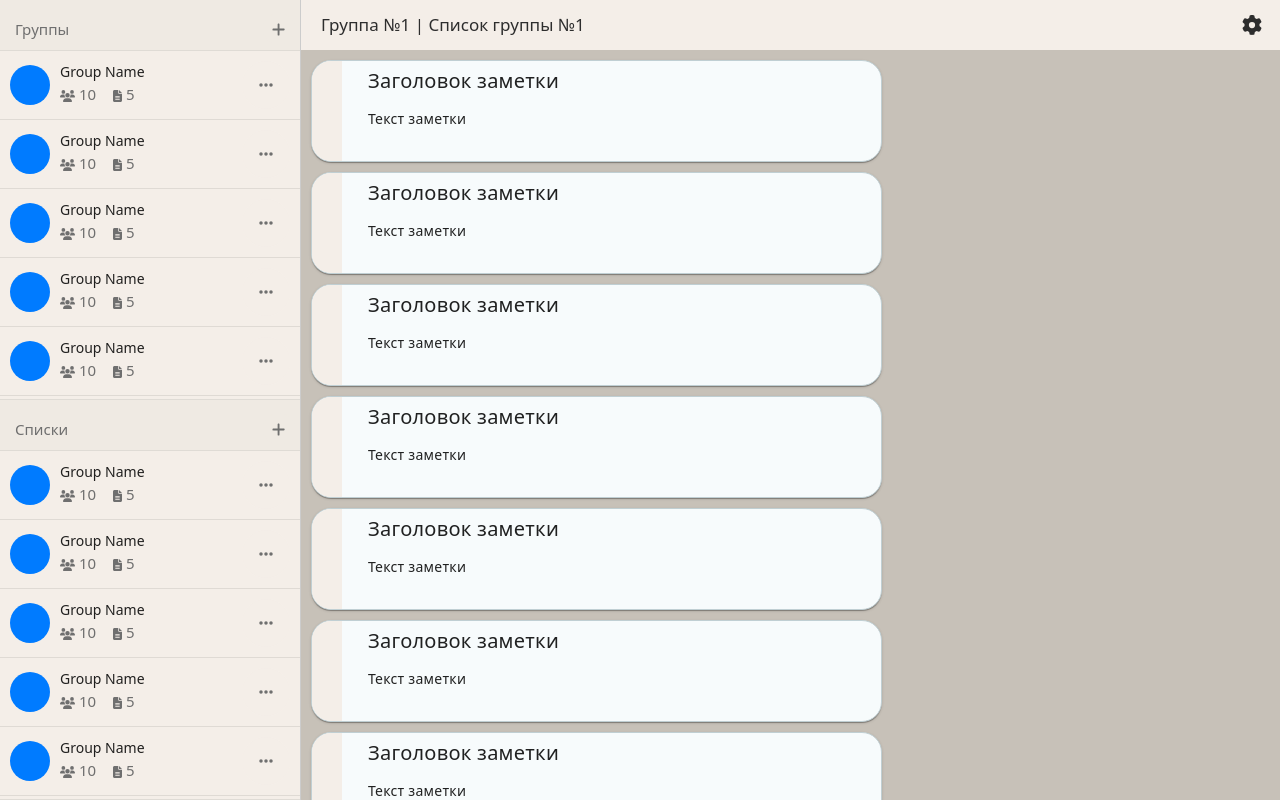
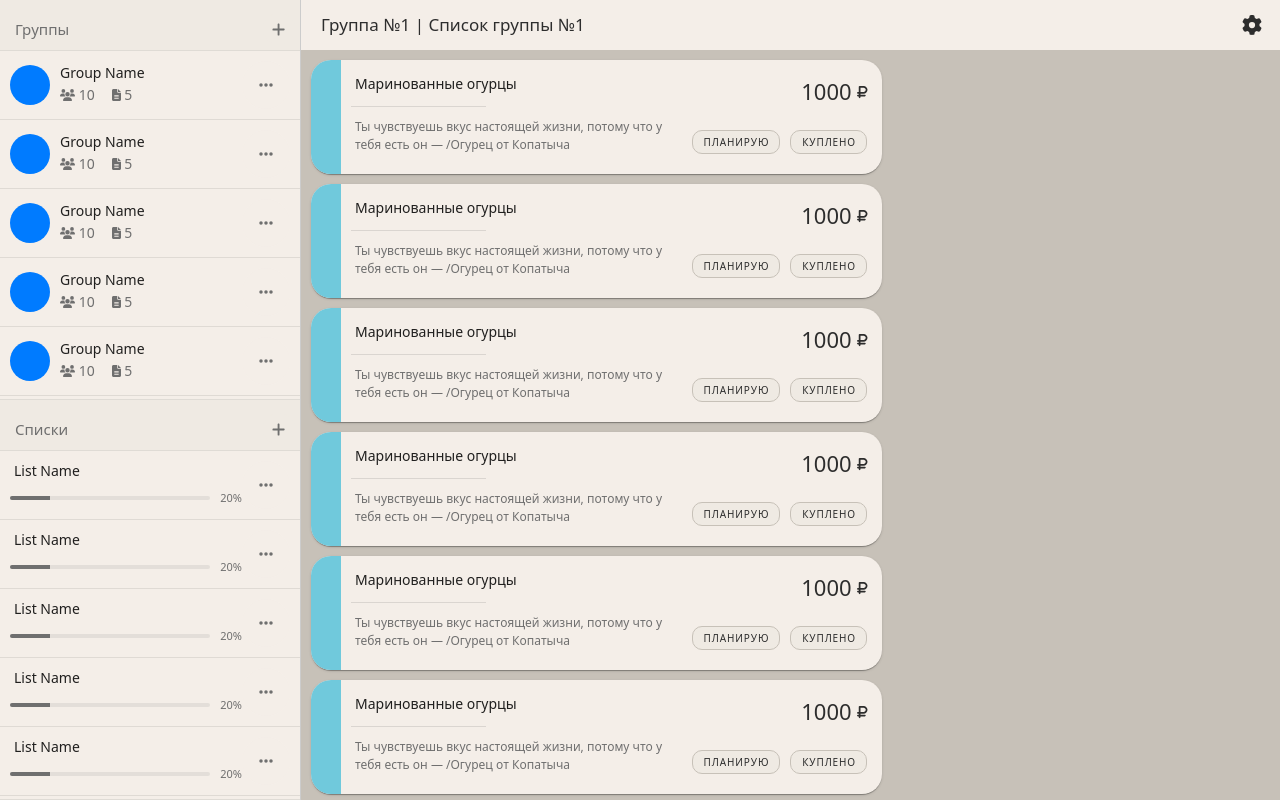
Before and after one commit to AdepteXiao/cobuy, a Vue app: page / in a window 1280 px wide. Built offline with nearby package versions, Linux system fonts and the light colour scheme.

Commit message:
done visual listComponent, some other changes

```diff
--- a/src/App.vue
+++ b/src/App.vue
@@ -5,10 +5,12 @@ import {ref} from 'vue';
 import AuthApi from './api/AuthApi.js';
 import {useDark, useToggle} from "@vueuse/core";
 import {useDisplay} from "vuetify";
+import ListComponent from "@/components/ListComponent.vue";
 
 export default {
   name: 'App',
   components: {
+    ListComponent,
     GroupComponent,
     NoteComponent
   },
@@ -101,7 +103,7 @@ export default {
           <v-divider></v-divider>
           <v-list class="sidebar-list" overflow-y-auto>
             <div v-for="index in 10" :key="index">
-              <GroupComponent/>
+              <ListComponent/>
               <v-divider></v-divider>
             </div>
           </v-list>
--- a/src/components/GroupComponent.vue
+++ b/src/components/GroupComponent.vue
@@ -83,11 +83,12 @@ h4 {
 
 .info-with-icons p {
   gap: 7px;
+  font-size: 14px;
   color: var(--color-icon);
 }
 
 .icon-info {
-  font-size:12px;
+  font-size: 12px;
   color: var(--color-icon);
 
 }
--- /dev/null
+++ b/src/components/ListComponent.vue
@@ -0,0 +1,91 @@
+<script setup>
+  import {ref} from "vue";
+
+  const listName = ref('List Name');
+  const listProgress = ref(20);
+
+</script>
+
+<template>
+  <v-card variant="flat" @click="" class="list-component" rounded="0">
+    <div class="column-list">
+      <div class="list-info">
+        <h4>{{ listName }}</h4>
+      </div>
+      <div class="progress-info">
+        <v-progress-linear rounded :model-value="listProgress"></v-progress-linear>
+        <p>{{ listProgress }}%</p>
+      </div>
+    </div>
+    <v-btn icon flat class="button-icon">
+      <fa :icon="['fas', 'ellipsis-h']" />
+    </v-btn>
+  </v-card>
+</template>
+
+<style scoped>
+.list-component {
+  display: flex;
+  align-items: center;
+  padding: 10px;
+  min-width: 300px;
+  background-color: var(--color-accent);
+}
+
+.column-list {
+  display: flex;
+  flex-direction: column;
+  gap: 8px;
+  width: 100%;
+}
+
+.button-icon {
+  color: var(--color-icon);
+  background-color: var(--color-accent);
+}
+
+.v-progress-linear {
+  color: var(--color-icon);
+}
+
+.list-info {
+  display: flex;
+  flex-direction: column;
+}
+
+.group-info h2 {
+  margin: 0;
+  font-size: 1.5em;
+}
+
+.progress-info {
+  display: flex;
+  flex-direction: row;
+  gap: 10px;
+  align-items: center;
+  justify-content: center;
+}
+
+.progress-info p {
+  color: var(--color-subtext);
+  margin: 0;
+  font-size: 11px;
+}
+
+p {
+  margin: 0;
+  font-size: 15px;
+}
+
+h4 {
+  font-size: 14px;
+  margin-bottom: 2px;
+  margin-left: 4px;
+}
+
+.progress-info p {
+  gap: 7px;
+  color: var(--color-icon);
+}
+
+</style>
--- a/src/components/NoteComponent.vue
+++ b/src/components/NoteComponent.vue
@@ -1,17 +1,60 @@
-<script setup>
+<script>
+export default {
+  data() {
+    return {
+      noteTitle: 'Маринованные огурцы',
+      noteDescription: 'Ты чувствуешь вкус настоящей жизни, потому что у тебя есть он — /Огурец от Копатыча',
+      notePrice: 1000,
+      noteCardWidth: 0
+    };
+  },
+  mounted() {
+    this.adjustButtonLayout();
+    window.addEventListener('resize', this.adjustButtonLayout);
+  },
+  beforeDestroy() {
+    window.removeEventListener('resize', this.adjustButtonLayout);
+  },
+  methods: {
+    adjustButtonLayout() {
+      const noteCard = this.$refs.noteCard.$el;
+      const noteButtons = this.$refs.noteButtons;
 
+      if (noteCard && noteButtons) {
+        this.noteCardWidth = noteCard.offsetWidth;
+
+        if (this.noteCardWidth < 500 && this.noteDescription.length > 54) {
+          noteButtons.style.flexDirection = 'column';
+        } else {
+          noteButtons.style.flexDirection = 'row';
+        }
+      }
+    }
+  }
+};
 </script>
 
 <template>
-  <v-card class="note-card col-7">
+  <v-card ref="noteCard" class="note-card col-7" onclick="">
     <div class="left-rectangle"></div>
     <div class="content">
-      <v-card-title>
-        <h3>Заголовок заметки</h3>
-      </v-card-title>
-      <v-card-text>
-        <p>Текст заметки</p>
-      </v-card-text>
+      <div class="note-hat">
+        <div class="hat-info">
+          <h4>{{ noteTitle }}</h4>
+          <v-divider></v-divider>
+        </div>
+        <div class="price">
+          <p>{{ notePrice }}</p>
+          <fa :icon="['fas', 'rub']" class="icon"/>
+        </div>
+      </div>
+      <div class="bot-card">
+        <p class="note-description">{{ noteDescription }}</p>
+        <div ref="noteButtons" class="note-buttons">
+          <v-btn density="compact" variant="outlined">Планирую</v-btn>
+          <v-btn density="compact" variant="outlined">Куплено</v-btn>
+        </div>
+      </div>
     </div>
   </v-card>
 </template>
@@ -23,23 +66,102 @@
   flex-direction: row;
   margin: 10px;
   border-radius: 20px;
-  border: 1px solid #C0CFD3;
-  background: #F7FBFC;
+  background: var(--color-accent);
   position: relative;
+}
+
+.bot-card {
+  display: flex;
+  flex-direction: row;
+  gap: 10px;
+}
+
+.price{
+  display: flex;
+  flex-direction: row;
+  align-items: center;}
+
+.icon {
+  font-size: 14px;
+  font-weight: normal;
+  color: var(--color-text);
+  padding: 0;
+  margin-left: 5px;
+}
+
+.price p{
+  font-size: 22px;
+  font-weight: normal;
+  color: var(--color-text);
+  margin: 0;
+  padding: 0;
+}
+
+.v-btn {
+  background-color: var(--color-base);
+  color: var(--color-text);
+  border: 1px solid var(--color-stroke);
+  border-radius: 10px;
+  font-size: 10px;
+  padding: 0 10px;
+
+}
+
+.note-buttons {
+  display: flex;
+  gap: 10px;
+  margin-left: auto;
+  align-self: flex-end;
+}
+
+
+
+.note-hat {
+  display: flex;
+  width: 100%;
+  flex-direction: row;
+  align-items: center;
+  padding-bottom: 10px;
 }
 
 .left-rectangle {
   flex: 1 1 10vh;
   max-width: 30px;
   min-width: 10px;
-  background-color: var(--color-accent);
+  background-color: #70C9DC;
 }
 
-h3 {
-  font-size: 20px;
+.hat-info {
+  width: 100%;
+  display: flex;
+  flex-direction: column;
+  gap: 12px;
+
 }
+
+h4 {
+  font-size: 14px;
+  margin-bottom: 2px;
+  margin-left: 4px;
+}
+
+.v-divider {
+  width: 30%;
+  margin: 0;
+}
+
+.note-description {
+  font-size: 12px;
+  margin-left: 4px;
+  margin-bottom: 0;
+  color: var(--color-subtext);
+  align-self: flex-start;
+
+}
+
 .content {
   flex: 1;
-  padding-left: 10px;
+  padding: 15px 15px 20px 10px;
+
 }
 </style>
```
